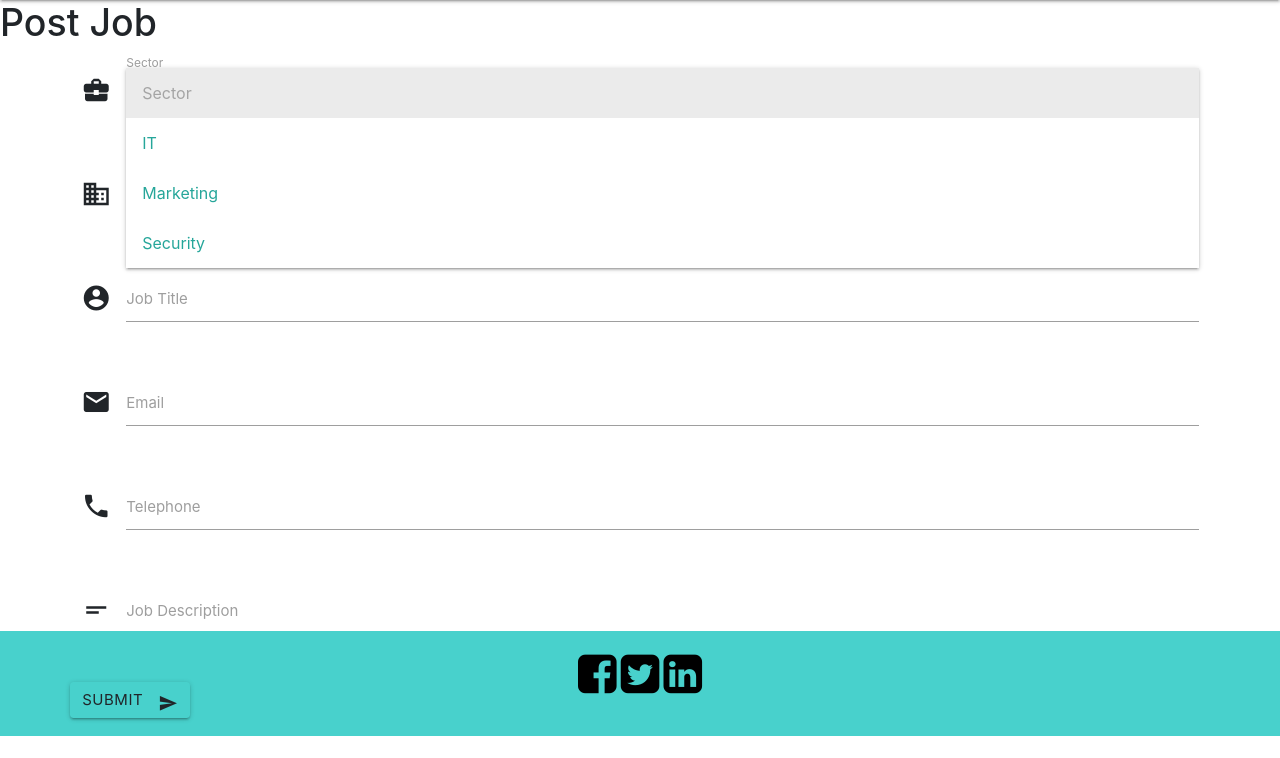
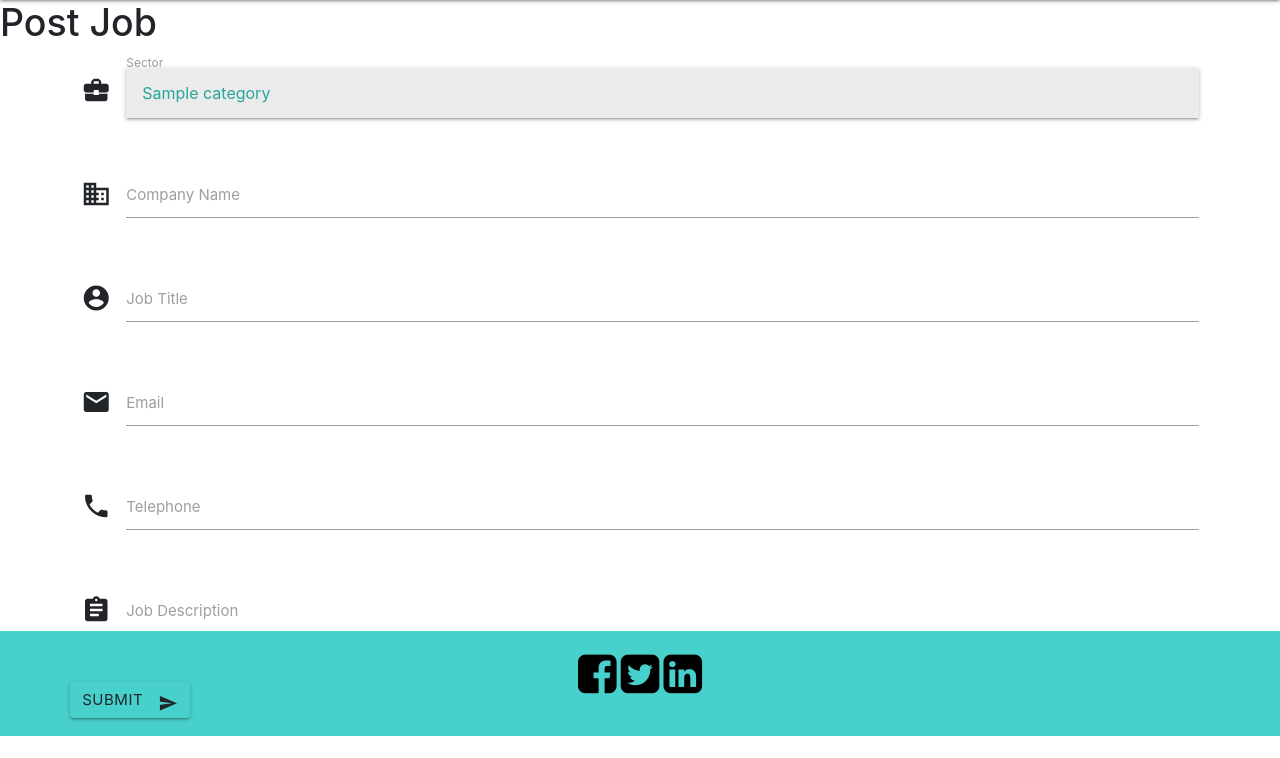
Before and after one commit to Code-Institute-Submissions/approach_people, a Flask app: page /post_job in a window 1280 px wide, after a click that opens the changed part. Shown: the part 64-822 px from the top of the page. Run offline with Flask 2, Linux system fonts and the light colour scheme; a database or web service that is not in the repository returns one stand-in record (values such as "Sample title"); some libraries are stand-ins or nearby versions.

Commit message:
Added functionality for post job form, added job succesfully to database

```diff
--- a/app.py
+++ b/app.py
@@ -37,8 +37,15 @@
 
 
 @app.route('/post_job')
+def add_job():
+    return render_template('post-job.html', categories=mongo.db.categories.find())
+
+
+@app.route('/post_job', methods=['POST'])
 def post_job():
-    return render_template('post-job.html')
+    jobs = mongo.db.jobs
+    jobs.insert_one(request.form.to_dict())
+    return redirect(url_for('jobs_posted'))
 
 
 if __name__ == '__main__':
--- a/templates/jobs-posted.html
+++ b/templates/jobs-posted.html
@@ -3,7 +3,10 @@
 <h1>Jobs Posted</h1>
 {% for job in jobs %}
     {{job.category_name}}
+    {{job.company_name}}
     {{job.job_title}}
     {{job.job_description}}
+    {{job.email}}
+    {{job.telephone}}
 {% endfor %}
 {% endblock %}
--- a/templates/post-job.html
+++ b/templates/post-job.html
@@ -7,11 +7,10 @@
     <div class="row">
         <div class="input-field col s12">
           <i class="material-icons prefix">business_center</i>
-          <select>
-            <option value="" disabled selected>Sector</option>
-            <option value="1">IT</option>
-            <option value="2">Marketing</option>
-            <option value="3">Security</option>
+          <select id="category" name="category_name">
+            {% for cat in categories %}
+                      <option value="{{cat.category_name}}">{{cat.category_name}}</option>
+            {% endfor %}
         </select>
           <label for="salutation">Sector</label>
         </div>
@@ -19,35 +18,35 @@
       <div class="row">
         <div class="input-field col s12">
           <i class="material-icons prefix">business</i>
-          <input id="company_name" type="text" class="validate">
+          <input id="company_name" name="company_name" type="text" class="validate">
           <label for="company_name">Company Name</label>
         </div>
        </div>
        <div class="row">
         <div class="input-field col s12">
         <i class="material-icons prefix">account_circle</i>
-          <input id="job_title" type="text" class="validate">
+          <input id="job_title" name="job_title" type="text" class="validate">
           <label for="job_title">Job Title</label>
         </div>
       </div>
       <div class="row">
         <div class="input-field col s12">
         <i class="material-icons prefix">email</i>
-          <input id="email" type="email" class="validate">
+          <input id="email" name="email" type="email" class="validate">
           <label for="email">Email</label>
         </div>
       </div>
       <div class="row">
         <div class="input-field col s12">
           <i class="material-icons prefix">phone</i>
-          <input id="icon_telephone" type="tel" class="validate">
+          <input id="icon_telephone" name="telephone" type="tel" class="validate">
           <label for="icon_telephone">Telephone</label>
         </div>
       </div>
       <div class="row">
         <div class="input-field col s12">
-        <i class="material-icons prefix">short_text</i>
-          <textarea id="textarea1" class="materialize-textarea"></textarea>
+        <i class="material-icons prefix">assignment</i>
+          <textarea id="textarea1" name="job_description" class="materialize-textarea"></textarea>
           <label for="textarea1">Job Description</label>
         </div>
       </div>
```
